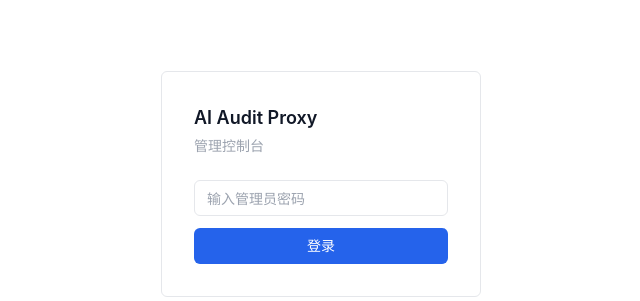
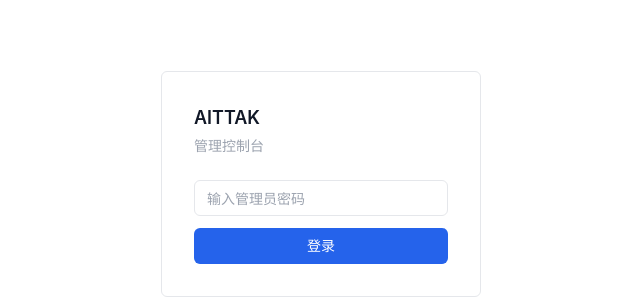
Before and after one commit to KaGty1/AITTAK, a FastAPI app: page /admin in a window 1280 px wide. Shown: the part 216-517 px from the top of the page, without its empty margins (319-959 px from the left). Run offline with FastAPI, Linux system fonts and the light colour scheme; some libraries are stand-ins or nearby versions.

Commit message:
Rename platform title from AI Audit Proxy to AITTAK
Co-Authored-By: Claude Opus 4.6 <noreply@anthropic.com>

```diff
--- a/app/main.py
+++ b/app/main.py
@@ -25,7 +25,7 @@ async def lifespan(app: FastAPI):
     await close_db()
 
 
-app = FastAPI(title="AI Audit Proxy", lifespan=lifespan)
+app = FastAPI(title="AITTAK", lifespan=lifespan)
 
 app.include_router(proxy_router)
 app.include_router(admin_router, prefix="/admin/api")
--- a/templates/index.html
+++ b/templates/index.html
@@ -3,7 +3,7 @@
 <head>
 <meta charset="UTF-8">
 <meta name="viewport" content="width=device-width, initial-scale=1.0">
-<title>AI Audit Proxy - 管理控制台</title>
+<title>AITTAK - 管理控制台</title>
 <script src="https://unpkg.com/vue@3/dist/vue.global.prod.js"></script>
 <script src="https://cdn.tailwindcss.com"></script>
 <script>
@@ -34,7 +34,7 @@ pre.audit-content { white-space: pre-wrap; word-break: break-all; max-height: 40
 <!-- Login -->
 <div v-if="!token" class="flex items-center justify-center min-h-screen">
   <div class="border border-gray-200 rounded-md p-8 w-80">
-    <h1 class="text-lg font-semibold text-gray-900">AI Audit Proxy</h1>
+    <h1 class="text-lg font-semibold text-gray-900">AITTAK</h1>
     <p class="text-sm text-gray-400 mt-1 mb-6">管理控制台</p>
     <input v-model="password" @keyup.enter="login" type="password" placeholder="输入管理员密码"
            class="w-full border border-gray-200 rounded-md h-9 px-3 text-sm mb-3">
@@ -46,7 +46,7 @@ pre.audit-content { white-space: pre-wrap; word-break: break-all; max-height: 40
 <!-- Main -->
 <div v-else class="max-w-7xl mx-auto px-6 py-8">
   <div class="flex items-center justify-between mb-8">
-    <h1 class="text-lg font-semibold text-gray-900">AI Audit Proxy</h1>
+    <h1 class="text-lg font-semibold text-gray-900">AITTAK</h1>
     <button @click="logout" class="text-sm text-gray-400 hover:text-gray-600">退出登录</button>
   </div>
 
```
